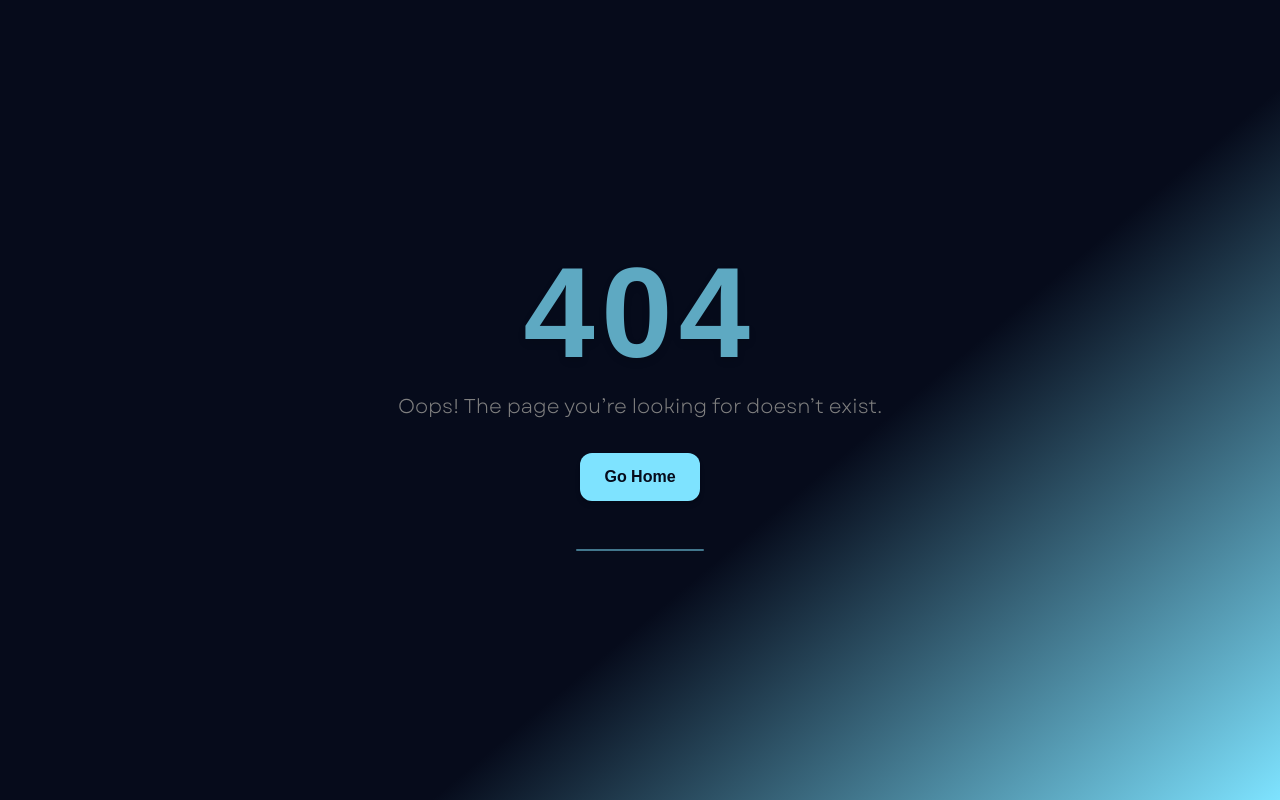
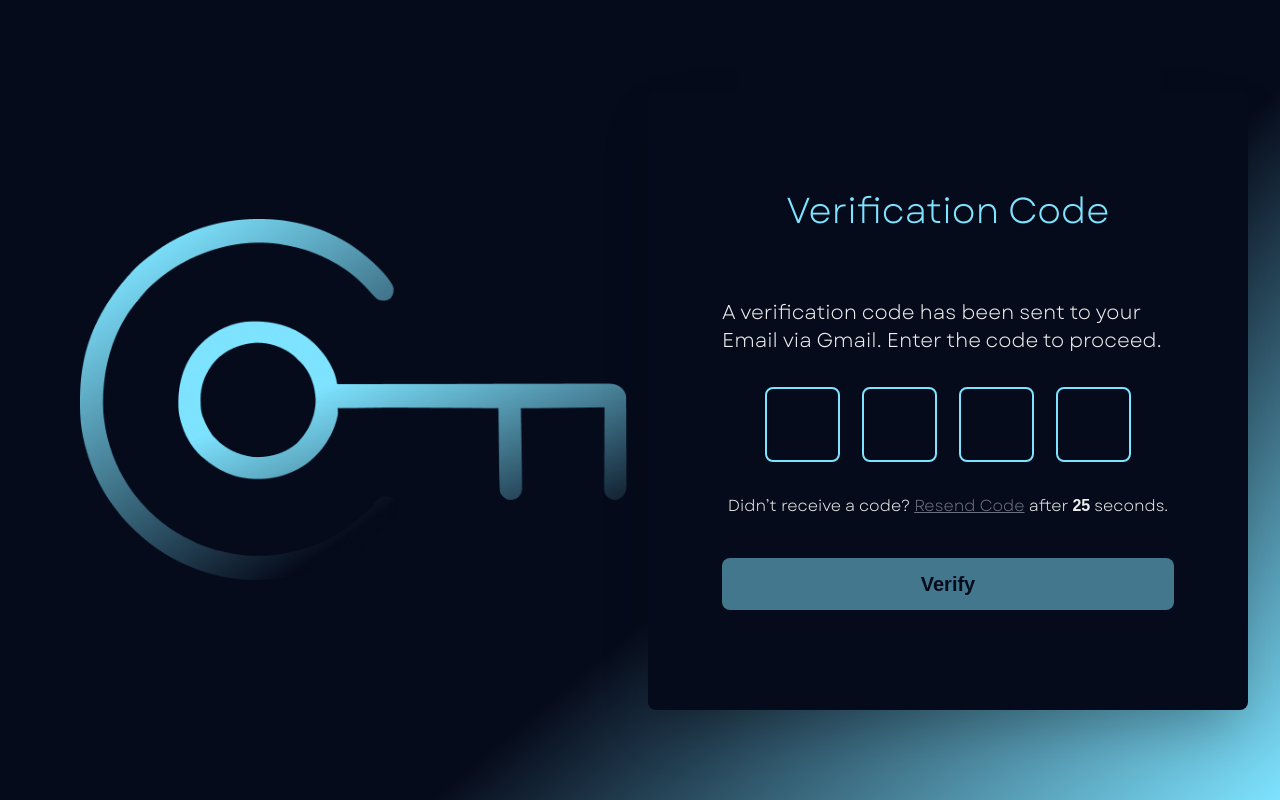
Before and after one commit to ramadan-alaa/RecoMind, a React (Vite) app: page /verification in a window 1280 px wide. Before the commit this address had no page. Built offline with nearby package versions, Linux system fonts and the light colour scheme; a web font is replaced by a local one.

Commit message:
Done : Verification Page

```diff
--- a/src/pages/ForgotPassword.jsx
+++ b/src/pages/ForgotPassword.jsx
@@ -25,7 +25,7 @@ const ForgotPassword = () => {
           />
         </div>
 
-        {/* Right Section (Form) */}
+        {/* Right Section (Fotgot Password Form) */}
         <div className="flex-1 flex flex-col justify-center items-center gap-4 w-full max-w-[550px] min-h-[550px] bg-[var(--Primary)] p-6 sm:p-10 md:p-[74px] rounded-lg shadow-2xl">
           {/* Email Input */}
           <div className="flex flex-col gap-2 w-full">
--- /dev/null
+++ b/src/pages/Verification.jsx
@@ -0,0 +1,190 @@
+import { useState, useRef, useEffect } from "react";
+import { Mail, AlertCircle, CheckCircle } from "lucide-react";
+import Key from "../assets/images/Key.png";
+
+const Verification = () => {
+  const [otp, setOtp] = useState(["", "", "", ""]);
+  const [isLoading, setIsLoading] = useState(false);
+  const [message, setMessage] = useState(null);
+  const inputRefs = useRef([]);
+
+  const [counter, setCounter] = useState(30);
+  const [canResend, setCanResend] = useState(false);
+
+  useEffect(() => {
+    if (counter > 0) {
+      const timer = setTimeout(() => setCounter(counter - 1), 1000);
+      return () => clearTimeout(timer);
+    } else {
+      setCanResend(true);
+    }
+  }, [counter]);
+
+  const handleResend = () => {
+    if (!canResend) return;
+    setCounter(30);
+    setCanResend(false);
+    console.log("Resending verification code...");
+  };
+
+  const handleOtpChange = (index, value) => {
+    const newOtp = [...otp];
+    const digit = value.slice(-1);
+    newOtp[index] = digit;
+    setOtp(newOtp);
+    setMessage(null);
+    if (digit && index < otp.length - 1) inputRefs.current[index + 1]?.focus();
+  };
+
+  const handleKeyDown = (index, e) => {
+    if (e.key === "Backspace" && !otp[index] && index > 0)
+      inputRefs.current[index - 1]?.focus();
+  };
+
+  const handlePaste = (e) => {
+    e.preventDefault();
+    const pasted = e.clipboardData.getData("text/plain").trim();
+    if (/^\d{4}$/.test(pasted)) {
+      setOtp(pasted.split(""));
+      setMessage(null);
+      inputRefs.current[otp.length - 1]?.focus();
+    }
+  };
+
+  const handleVerify = async () => {
+    setMessage(null);
+    const code = otp.join("");
+    if (code.length !== 4) {
+      setMessage({ type: "error", text: "Please enter the 4-digit code." });
+      return;
+    }
+
+    setIsLoading(true);
+    await new Promise((r) => setTimeout(r, 1000));
+
+    if (code === "1234") {
+      setMessage({
+        type: "success",
+        text: "Verification successful! You are being logged in.",
+      });
+    } else {
+      setMessage({
+        type: "error",
+        text: "Invalid code. Please check your email and try again.",
+      });
+    }
+
+    setIsLoading(false);
+  };
+
+  const successColor = "#64b883";
+  const errorColor = "#df5d5d";
+  const isOtpFilled = otp.join("").length === 4;
+  const otpIsValid = message?.type === "success";
+  const otpIsInvalid = message?.type === "error";
+
+  return (
+    <div className="container min-h-screen flex flex-col md:flex-row items-center justify-center gap-12 p-6 md:p-8 mx-auto">
+      {/* Left Section */}
+      <div className="flex-1 flex flex-col items-center md:items-start justify-center w-full">
+        <img
+          src={Key}
+          alt="Key Illustration"
+          className="w-[300px] sm:w-[400px] md:w-[500px] lg:w-[547px] h-auto md:ml-12"
+        />
+      </div>
+
+      {/* Right Section (Verification Form) */}
+      <div className="flex-1 flex flex-col justify-center items-center gap-4 w-full max-w-[600px] min-h-[620px] bg-[var(--Primary)] p-6 sm:p-10 md:p-[74px] rounded-lg shadow-2xl">
+        <h1 className="text-4xl font-normal mb-[52px] text-[var(--Secondary)]">
+          Verification Code
+        </h1>
+        <p className="text-start font-medium text-xl text-[var(--font_primary)] mb-4">
+          A verification code has been sent to your Email via Gmail. Enter the
+          code to proceed.
+        </p>
+
+        <div className="flex justify-center gap-5.5 mb-4" onPaste={handlePaste}>
+          {otp.map((digit, i) => (
+            <input
+              key={i}
+              type="text"
+              maxLength="1"
+              value={digit}
+              onChange={(e) => handleOtpChange(i, e.target.value)}
+              onKeyDown={(e) => handleKeyDown(i, e)}
+              ref={(el) => (inputRefs.current[i] = el)}
+              disabled={isLoading}
+              className={`w-[75px] h-[75px] text-center text-3xl font-medium rounded-lg border-2 bg-transparent text-[var(--font_primary)] transition duration-150 focus:ring-0 outline-none ${
+                otpIsValid
+                  ? "border-[var(--success)]"
+                  : otpIsInvalid
+                  ? "border-[var(--error)]"
+                  : "border-[var(--Secondary)] focus:border-[var(--Secondary)]"
+              }`}
+            />
+          ))}
+        </div>
+
+        <div className="text-base font-normal text-[var(--font_Primary)] mb-6">
+          Didn’t receive a code?{" "}
+          <button
+            onClick={handleResend}
+            disabled={!canResend}
+            className={`font-medium underline transition-all ${
+              canResend
+                ? "text-[var(--Secondary)] hover:opacity-80"
+                : "text-gray-500 cursor-not-allowed no-underline"
+            }`}
+          >
+            Resend Code
+          </button>{" "}
+          {canResend ? (
+            <span>now.</span>
+          ) : (
+            <span>
+              after <strong>{counter}</strong> second{counter !== 1 && "s"}.
+            </span>
+          )}
+        </div>
+
+        {message && (
+          <div
+            className="flex items-center gap-2 p-3 w-full rounded-lg mb-4"
+            style={{
+              backgroundColor:
+                message.type === "success"
+                  ? `${successColor}20`
+                  : `${errorColor}20`,
+              border: `1px solid ${
+                message.type === "success" ? successColor : errorColor
+              }`,
+              color: message.type === "success" ? successColor : errorColor,
+            }}
+          >
+            {message.type === "success" ? (
+              <CheckCircle size={20} />
+            ) : (
+              <AlertCircle size={20} />
+            )}
+            <span className="text-sm font-medium">{message.text}</span>
+          </div>
+        )}
+
+        <button
+          onClick={handleVerify}
+          disabled={isLoading || !isOtpFilled}
+          className="w-full rounded-lg py-3 font-semibold text-xl transition-all bg-[var(--Secondary)] text-[var(--Primary)] hover:opacity-80 disabled:opacity-50 disabled:cursor-not-allowed flex items-center justify-center"
+        >
+          {isLoading ? (
+            <span className="animate-spin h-5 w-5 border-2 border-white border-t-transparent rounded-full"></span>
+          ) : (
+            "Verify"
+          )}
+        </button>
+      </div>
+    </div>
+  );
+};
+
+export default Verification;
--- a/src/router/index.jsx
+++ b/src/router/index.jsx
@@ -10,6 +10,7 @@ import MasterLayout from "../layouts/MasterLayout";
 import Home from "../pages/Home";
 import NotFound from "../components/NotFound";
 import ForgotPassword from "../pages/ForgotPassword";
+import Verification from "../pages/Verification";
 
 const router = createBrowserRouter(
   createRoutesFromElements(
@@ -19,6 +20,7 @@ const router = createBrowserRouter(
         <Route index element={<Login />}></Route>
         <Route path="signup" element={<SignUp />}></Route>
         <Route path="forgotpassword" element={<ForgotPassword />}></Route>
+        <Route path="verification" element={<Verification />}></Route>
         <Route path="*" element={<NotFound />}></Route>
       </Route>
       {/* Main Routes */}
```
